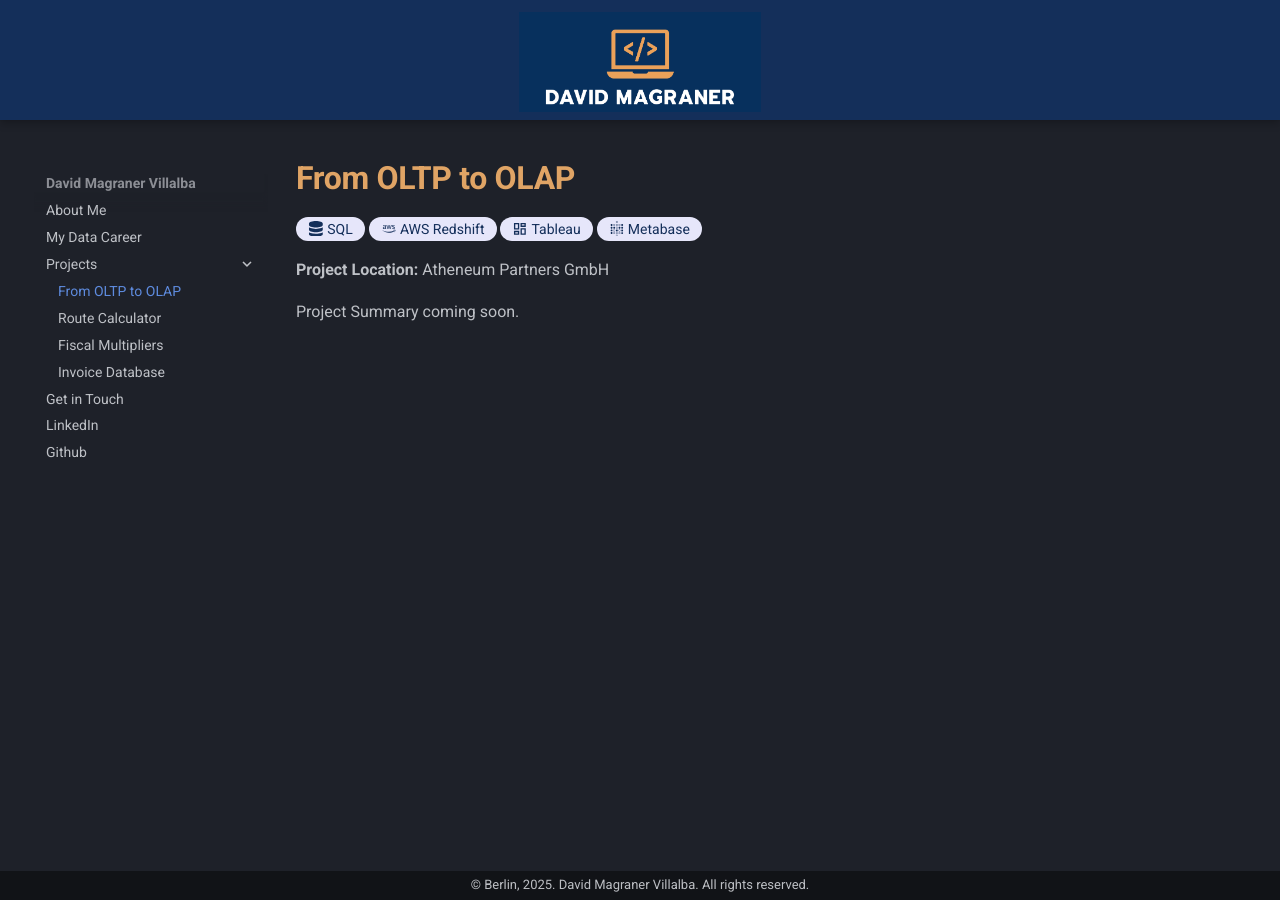
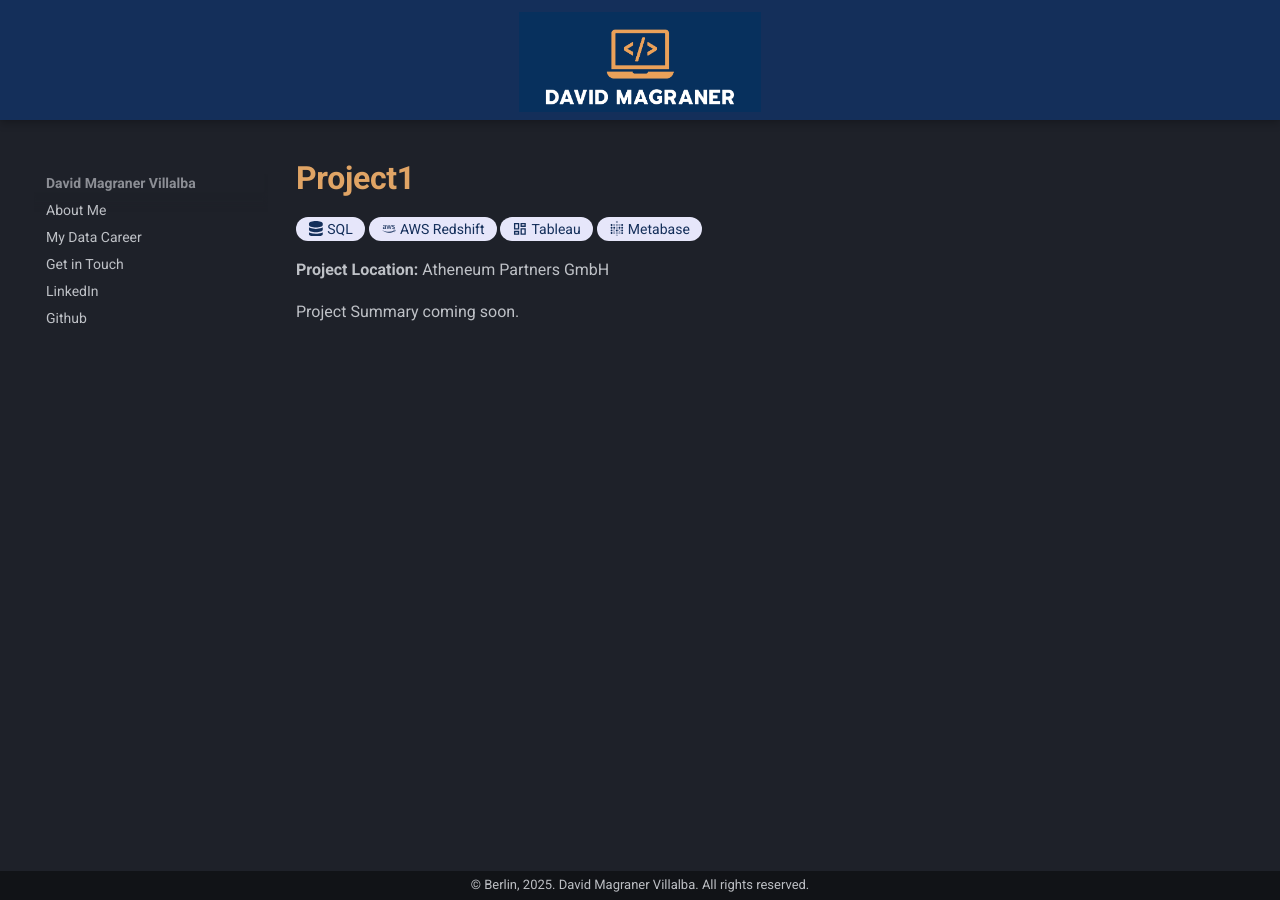
Before and after one commit to mavidvd/my-portfolio, an MkDocs documentation site: the page built from docs/project1.md, in a window 1280 px wide. Built offline with MkDocs 1.6.1 and Material for MkDocs 9.7.7, drawn with Linux system fonts in a browser that asks for light colours; part of the change alters nothing that is shown.

Commit message:
Comment Out Project links temporarily

```diff
--- a/mkdocs.yml
+++ b/mkdocs.yml
@@ -28,11 +28,11 @@ markdown_extensions:
 nav:
   - About Me: index.md
   - My Data Career: career.md
-  - Projects:
-    - From OLTP to OLAP: project1.md
-    - Route Calculator: project2.md
-    - Fiscal Multipliers: project3.md
-    - Invoice Database: project4.md
+#  - Projects:
+#    - From OLTP to OLAP: project1.md
+#    - Route Calculator: project2.md
+#    - Fiscal Multipliers: project3.md
+#    - Invoice Database: project4.md
   - Get in Touch: contact.md
   - LinkedIn: 'https://www.linkedin.com/in/davidmagraner/'
   - Github: 'https://github.com/mavidvd'
```
